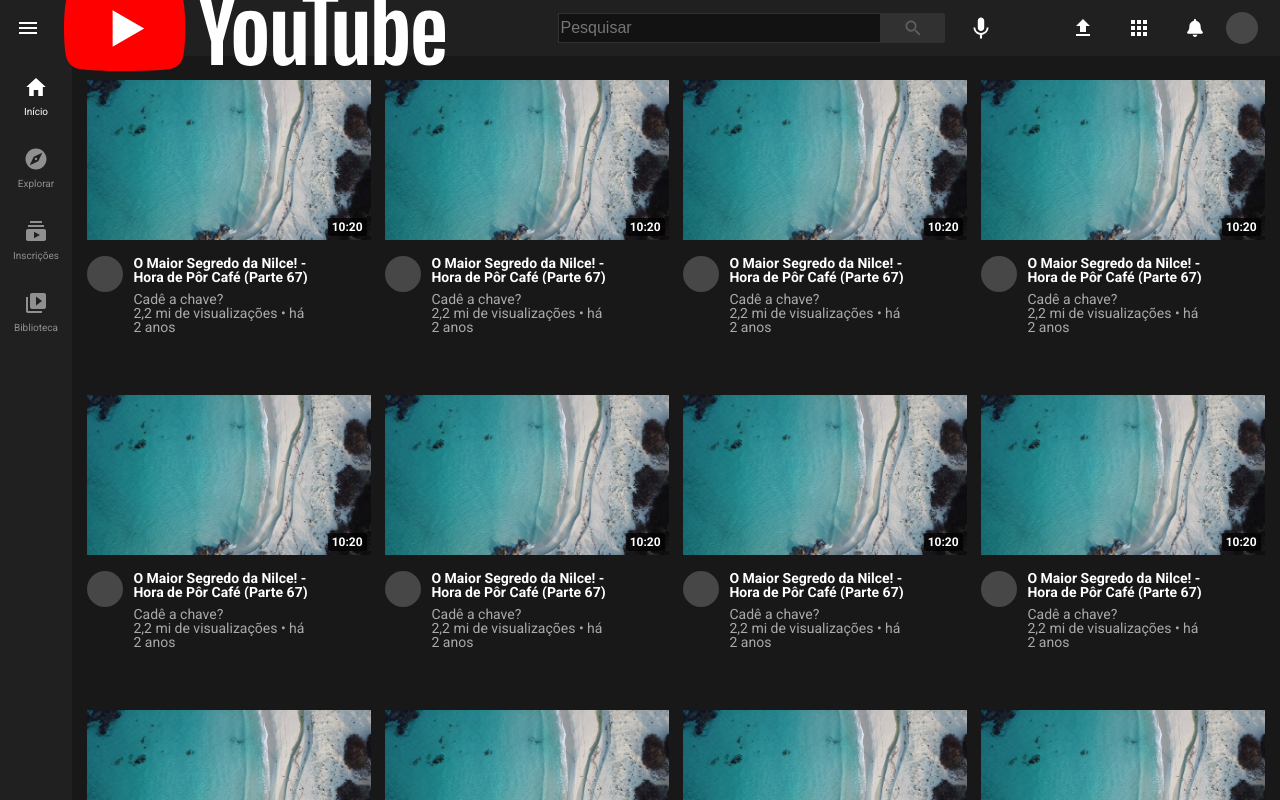
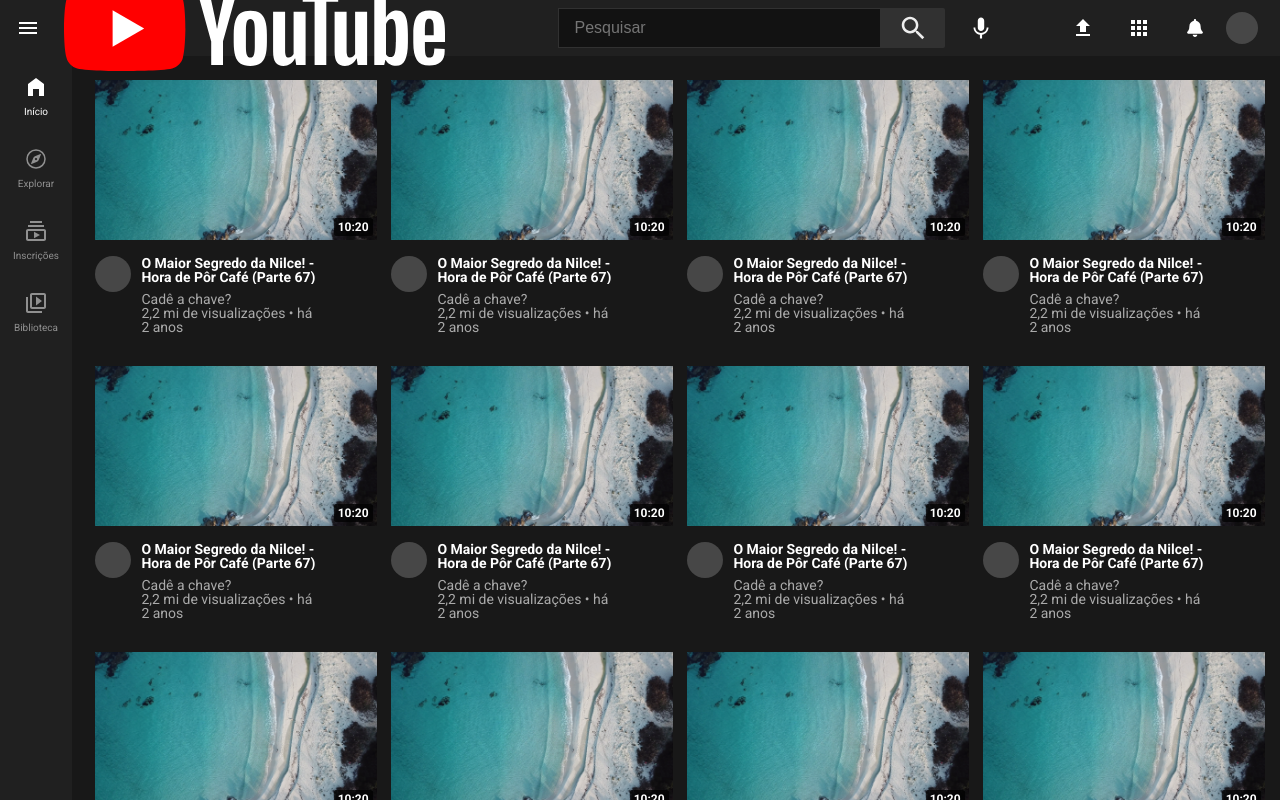
Before and after one commit to oFhelipe/CloneDesign-YouTube-Web, a Next.js app: page / in a window 1280 px wide. Shown: the top 800 px of the page. Built offline with nearby package versions, Linux system fonts and the light colour scheme.

Commit message:
Correção auto play e adicionando mais nav

```diff
--- a/package.json
+++ b/package.json
@@ -12,7 +12,7 @@
     "next": "11.0.1",
     "react": "17.0.2",
     "react-dom": "17.0.2",
-    "react-icons": "^4.2.0",
+    "react-icons": "^4.3.1",
     "styled-components": "^5.3.0"
   },
   "devDependencies": {
--- a/src/components/Menu/index.js
+++ b/src/components/Menu/index.js
@@ -33,7 +33,7 @@ function Menu() {
             <SearchInputContainer>
                 <SearchInput size="1" type="text" placeholder="Pesquisar"/>
                 <SearchButton>
-                  <IoMdSearch color="#606060" size={20}/>
+                  <IoMdSearch color="#eee" size={30}/>
                 </SearchButton>
               </SearchInputContainer>
             <MenuIcon className="lupa">
--- a/src/components/Menu/styles.js
+++ b/src/components/Menu/styles.js
@@ -47,7 +47,7 @@ export const MenuIcon = styled.button`
 
 export const SearchContainer = styled.div`
   display: flex;
-  justify-content: flex-end;
+  justify-content: center;
   align-items: center;
   flex: 1;
   @media(min-width: 656px) {
@@ -57,6 +57,7 @@ export const SearchContainer = styled.div`
     & ${MenuIcon}.lupa {
       display:none;
     }
+    max-width: 700px;
   }
 `
 
@@ -76,12 +77,14 @@ export const SearchInput = styled.input`
   color: #FFF;
   display: flex;
   flex: 1;
-`
+  height: 36px;
+  padding-left: 16px;
+  `
 
 export const SearchButton = styled.button`
   background-color: #313131;
   width: 64px;
-  height: 30px;
+  height: 40px;
   border-top-right-radius: 2px;
   border-bottom-right-radius: 2px;
   display: flex;
--- a/src/components/Nav/index.js
+++ b/src/components/Nav/index.js
@@ -1,27 +1,51 @@
-import { IoMdHome, IoMdCompass } from 'react-icons/io'
-import { MdSubscriptions, MdVideoLibrary } from 'react-icons/md'
-import { Container } from './styles'
+import { IoCompassOutline } from 'react-icons/io5'
+import { MdOutlineWatchLater, MdVideoLibrary, MdHomeFilled, MdOutlineSubscriptions, MdOutlineVideoLibrary, MdOutlineHistory, MdOutlinePlaylistPlay } from 'react-icons/md'
+import { CgPlayButtonR } from 'react-icons/cg'
+import { AiOutlineLike } from 'react-icons/ai'
+import { Container, NavItem, Separator } from './styles'
 
 export default function Nav(){
     return (
         <Container>
             <ul>
-                <li>
-                    <IoMdHome color="#FFF" size={24} />
+                <NavItem>
+                    <MdHomeFilled color="#FFF" size={24} />
                     <p className="active">Início</p>
-                </li>
-                <li>
-                    <IoMdCompass color="#909090" size={24} />
+                </NavItem>
+                <NavItem>
+                    <IoCompassOutline color="#909090" size={24} />
                     <p>Explorar</p>
-                </li>
-                <li>
-                    <MdSubscriptions color="#909090" size={24} />
+                </NavItem>
+                <NavItem>
+                    <MdOutlineSubscriptions color="#909090" size={24} />
                     <p>Inscrições</p>
-                </li>
-                <li>
-                    <MdVideoLibrary color="#909090" size={24} />
+                </NavItem>
+                <Separator />
+                <NavItem>
+                    <MdOutlineVideoLibrary color="#909090" size={24} />
                     <p>Biblioteca</p>
-                </li>
+                </NavItem>
+                <NavItem className="opitional">
+                    <MdOutlineHistory color="#909090" size={24} />
+                    <p>Histórico</p>
+                </NavItem>
+                <NavItem className="opitional">
+                    <CgPlayButtonR color="#909090" size={24} />
+                    <p>Seus videos</p>
+                </NavItem>
+                <NavItem className="opitional">
+                    <MdOutlineWatchLater color="#909090" size={24} />
+                    <p>Assistir mais tarde</p>
+                </NavItem>
+                <NavItem className="opitional">
+                    <AiOutlineLike color="#909090" size={24} />
+                    <p>Vídeos marcados como {'"Gostei"'}</p>
+                </NavItem>
+                <NavItem className="opitional">
+                    <MdOutlinePlaylistPlay color="#909090" size={24} />
+                    <p>Favoritos</p>
+                </NavItem>
+                <Separator />
             </ul>
         </Container>
     );
--- a/src/components/Nav/styles.js
+++ b/src/components/Nav/styles.js
@@ -7,6 +7,7 @@ export const Container = styled.nav`
     top: 56px;
     height: calc(100vh - 56px);
     background-color: #202020;
+    z-index: 2;
     @media(max-width:800px) {
         display: none;
     }
@@ -17,10 +18,14 @@ export const Container = styled.nav`
 
     ul {
         margin-top: 4px;
+        @media(min-width:1312px) {
+            margin-top: 12px;
+        }
     }
+`
 
-    ul li {
-        width: 100%;
+export const NavItem = styled.li`
+    width: 100%;
         height: 72px;
         display: flex;
         flex-direction:column;
@@ -30,18 +35,41 @@ export const Container = styled.nav`
         &:hover {
             background-color:#373737;
         }
-    }
-
-    ul li p.active {
+        @media(min-width:1312px) {
+            flex-direction: row;
+            justify-content: flex-start;
+            padding-left: 32px;
+            height: 40px;
+        }
+        p.active {
         color: #FFF;
     }
-    ul li p {
+    p {
         color: #909090;
         font-size: 10px;
         margin-top: 8px;
+        white-space: nowrap;
+        overflow: hidden;
+        text-overflow: ellipsis;
+        @media(min-width:1312px) {
+            font-size: 14px;
+            margin-left: 24px;
+        }
+    }
+    &.opitional {
+        @media(max-width:1312px) {
+            display: none;
+        }
     }
 `
 
-export const NavItem = styled.li`
-
+export const Separator = styled.li`
+    width: 95%;
+    height: 1px;
+    background-color: rgba(255,255,255,0.1);
+    margin-top: 8px;
+    margin-bottom: 8px;
+    @media(max-width:1312px) {
+            display: none;
+    }
 `
--- a/src/components/VideoCard/index.js
+++ b/src/components/VideoCard/index.js
@@ -23,37 +23,30 @@ import {
 function VideoCard() {
     const videoCardRef = useRef(null)
     const videoElement = useRef(null)
-    const [ width, setWidth ] = useState(0)
-    useEffect(()=>{
-        setWidth(videoCardRef.current.offsetWidth)
-    },[videoCardRef])
     var timeout
     function playOnHover(){
         timeout = setTimeout(()=> videoElement.current.style.display = "flex", 1000)
-    }
-
-    function lineOrWatchLaterContainerHover(){
-        videoElement.current.style.display = "flex"
     }
 
     function pauseOnleftHover(){
         if(timeout){
             clearTimeout(timeout)
         }
+        console.log(videoElement.current.style.display)
         videoElement.current.style.display = "none"
         videoElement.current.currentTime = 0
     }
 
     return (
-        <Container  ref={videoCardRef} width={width}>
+        <Container onMouseEnter={playOnHover} onMouseLeave={pauseOnleftHover} ref={videoCardRef}>
             <ImageVideoContainer>
-                <Thumbnail onMouseEnter={playOnHover} onMouseLeave={pauseOnleftHover} >
+                <Thumbnail>
                     <Image className="thumbnail" alt="thumbnail" layout='fill' src={thumbnail}/>
                     <video autoPlay muted ref={videoElement}>
                         <source src="https://firebasestorage.googleapis.com/v0/b/iscool-api-upload.appspot.com/o/youtube-clone%2Fvideo.mp4?alt=media&token=142bfb3f-607a-4f38-b9d4-b2aab82cd8b5" type="video/mp4"/>
                     </video>
                 </Thumbnail>
-                <LineOrWatchLaterContainer onMouseEnter={lineOrWatchLaterContainerHover} >
+                <LineOrWatchLaterContainer>
 
                     <LineOrWatchLaterBox>
                         <LineOrWatchLaterText>Assistir mais tarde</LineOrWatchLaterText>
--- a/src/components/VideoList/styles.js
+++ b/src/components/VideoList/styles.js
@@ -6,7 +6,7 @@ export const Container = styled.div`
     align-self: center;
     flex-direction: column;
     padding-top: 80px;
-    padding-left: 72px;
+    padding-left: 80px;
     max-width:  750px;
     @media(max-width:800px) {
         padding-left: 0;
```
Also changed, not shown: 1 other file (tests, documents, lock files or other folders).
